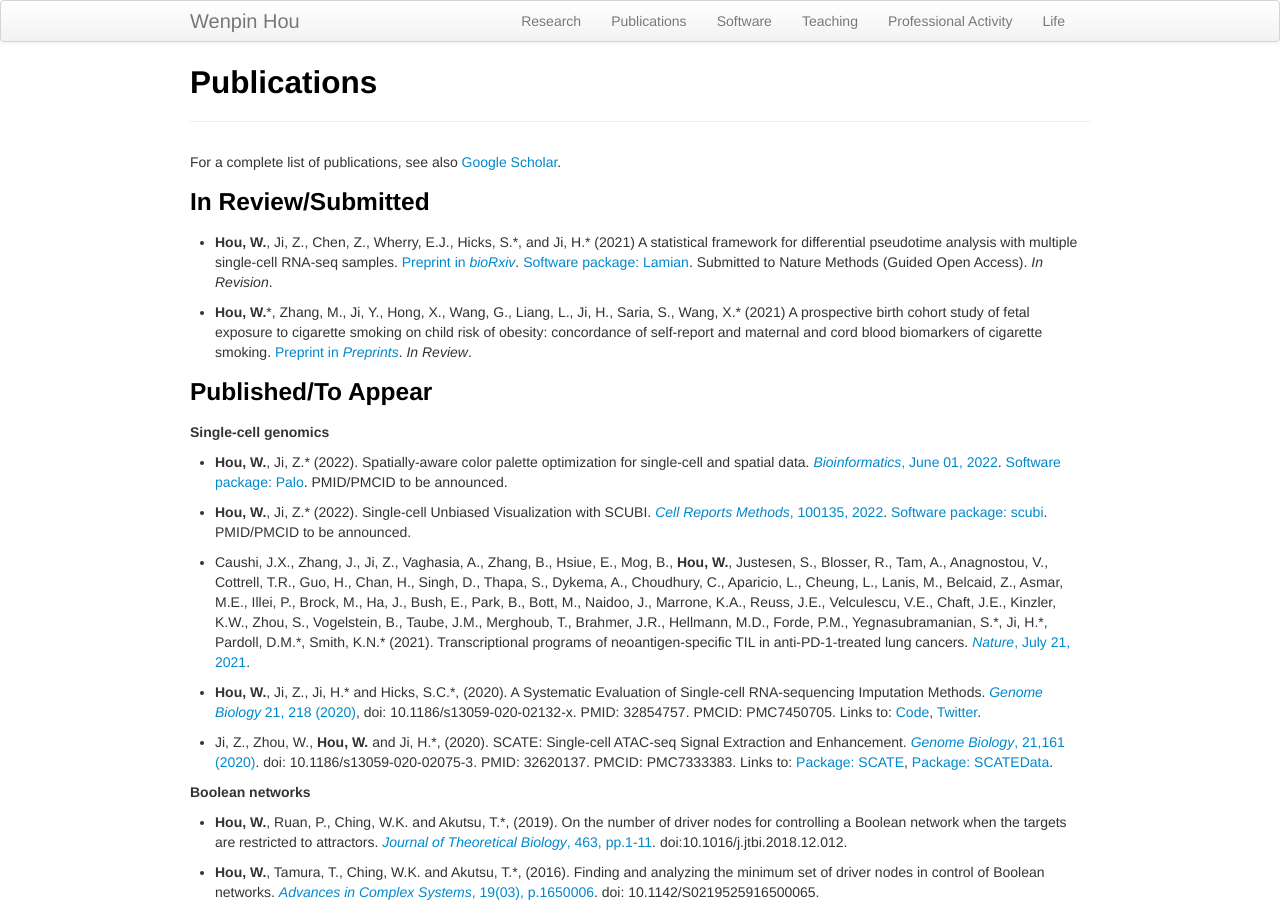
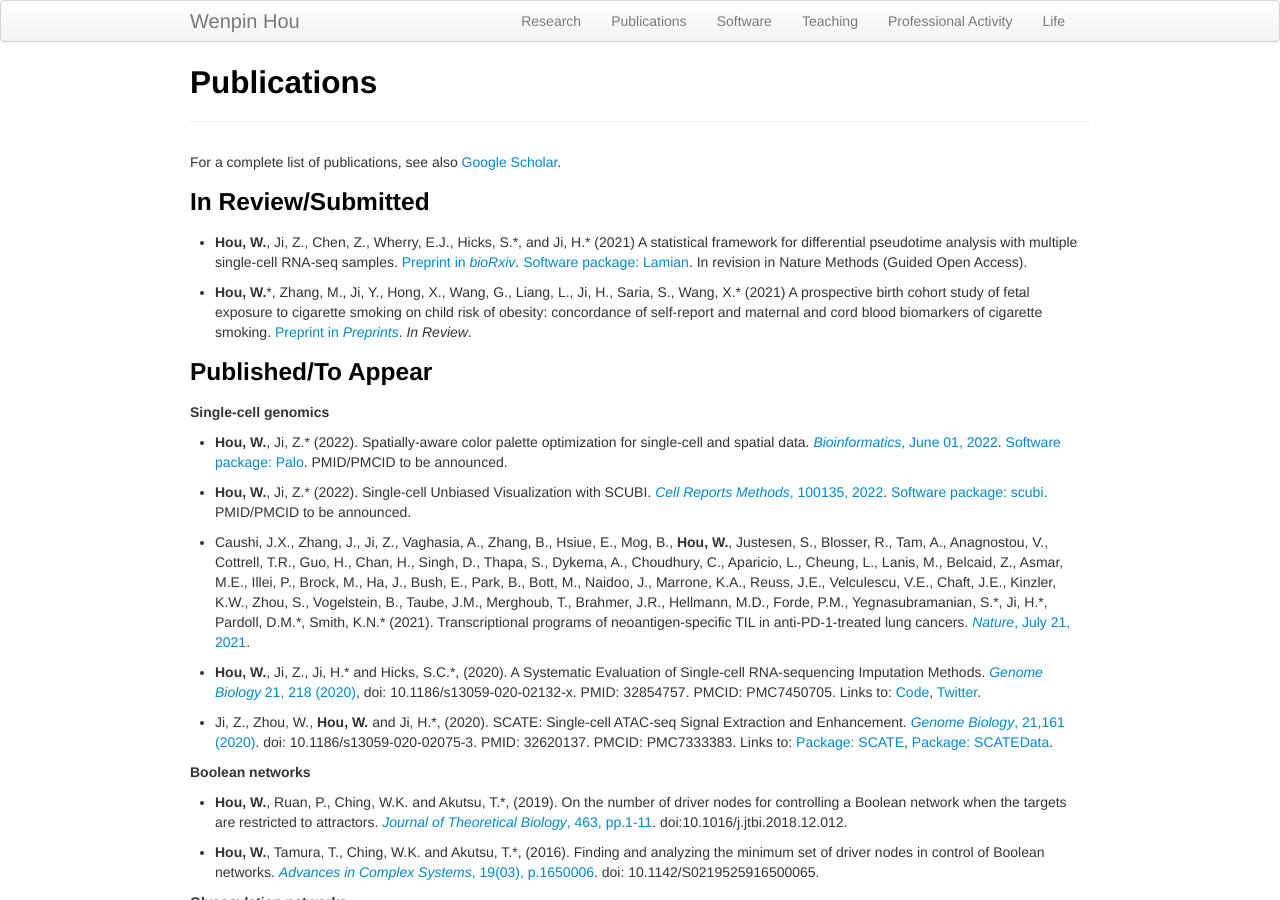
Before and after one commit to Winnie09/Wenpin_Hou, a Jekyll site: the page built from pages/publications.md, in a window 1280 px wide and 900 px high. Built offline with Jekyll 4.4.1, drawn with Linux system fonts in a browser that asks for light colours.

Commit message:
add changes

```diff
--- a/pages/publications.md
+++ b/pages/publications.md
@@ -10,7 +10,7 @@
 
 ### In Review/Submitted
 
-- **Hou, W.**, Ji, Z., Chen, Z., Wherry, E.J., Hicks, S.\*, and Ji, H.\* (2021) A statistical framework for differential pseudotime analysis with multiple single-cell RNA-seq samples. [Preprint in *bioRxiv*](https://www.biorxiv.org/content/10.1101/2021.07.10.451910v1.full.pdf+html). [Software package: Lamian](https://github.com/Winnie09/Lamian). Submitted to Nature Methods (Guided Open Access). *In Revision*.
+- **Hou, W.**, Ji, Z., Chen, Z., Wherry, E.J., Hicks, S.\*, and Ji, H.\* (2021) A statistical framework for differential pseudotime analysis with multiple single-cell RNA-seq samples. [Preprint in *bioRxiv*](https://www.biorxiv.org/content/10.1101/2021.07.10.451910v1.full.pdf+html). [Software package: Lamian](https://github.com/Winnie09/Lamian). In revision in Nature Methods (Guided Open Access).
 
 - **Hou, W.**\*, Zhang, M., Ji, Y., Hong, X., Wang, G., Liang, L., Ji, H., Saria, S., Wang, X.\* (2021)  A prospective birth cohort study of fetal exposure to cigarette smoking on child risk of obesity: concordance of self-report and maternal and cord blood biomarkers of cigarette smoking.  [Preprint in *Preprints*](https://www.preprints.org/manuscript/202110.0296/v1). *In Review*.
 
```
